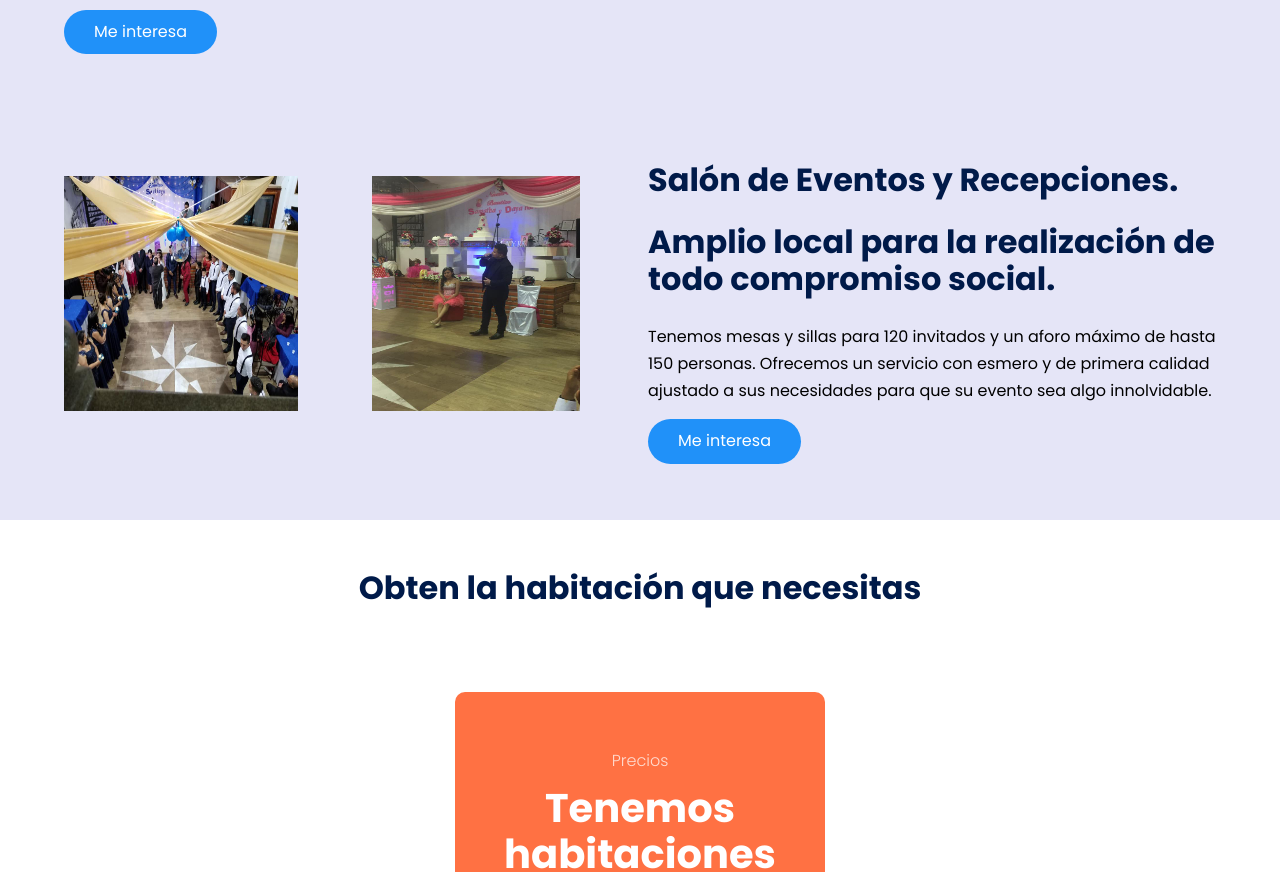
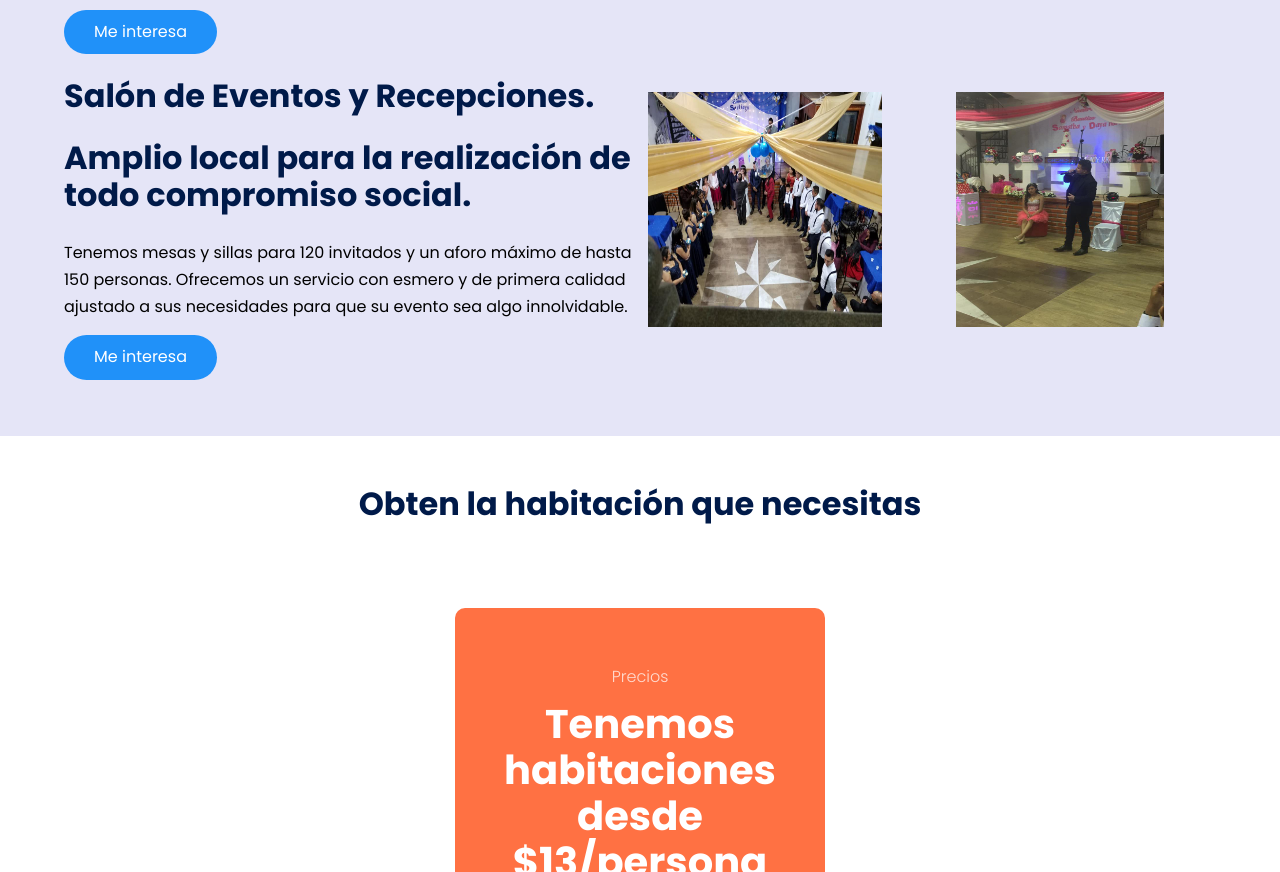
Before and after one commit to macccue/apt-web, a plain HTML site: page index.html in a window 1280 px wide. Shown: the part 2725-3597 px from the top of the page. Drawn offline with Linux system fonts and the light colour scheme.

Commit message:
Update index.html
Modificado posicion elementos Salon Eventos

```diff
--- a/index.html
+++ b/index.html
@@ -134,20 +134,19 @@
                     <video src="./images/mini-depar-video.mp4" class="knowledge__img" controls></video>
                     <img src="./images/mini-estudio1.jpg" class="knowledge__img" >
                 </div>
-            </div>
-            <div class="knowledge__container container">
-                <div class="about__main">
-                    <img src="./images/salon4.jpg" class="knowledge__img" >
-                    <img src="./images/salon3.jpg" class="knowledge__img" >
-                </div>
+
                 <div class="knowledege__texts">
                     <h2 class="subtitle">Salón de Eventos y Recepciones. </h2>
                     <h1 class="subtitle">Amplio local para la realización de todo compromiso social.</h1>
                     <p class="knowledge__paragraph">Tenemos mesas y sillas para 120 invitados y un aforo máximo de hasta 150 personas. Ofrecemos un servicio con esmero y de primera calidad ajustado a sus necesidades para que su evento sea algo innolvidable.  </p>
                     <a href="#" class="cta">Me interesa</a>
                 </div>
+                    <div class="about__main">
+                        <img src="./images/salon4.jpg" class="knowledge__img" >
+                        <img src="./images/salon3.jpg" class="knowledge__img" >
+                    </div>
+            </div>
 
-            </div>
         </section>
 
         <section class="price container">
```
